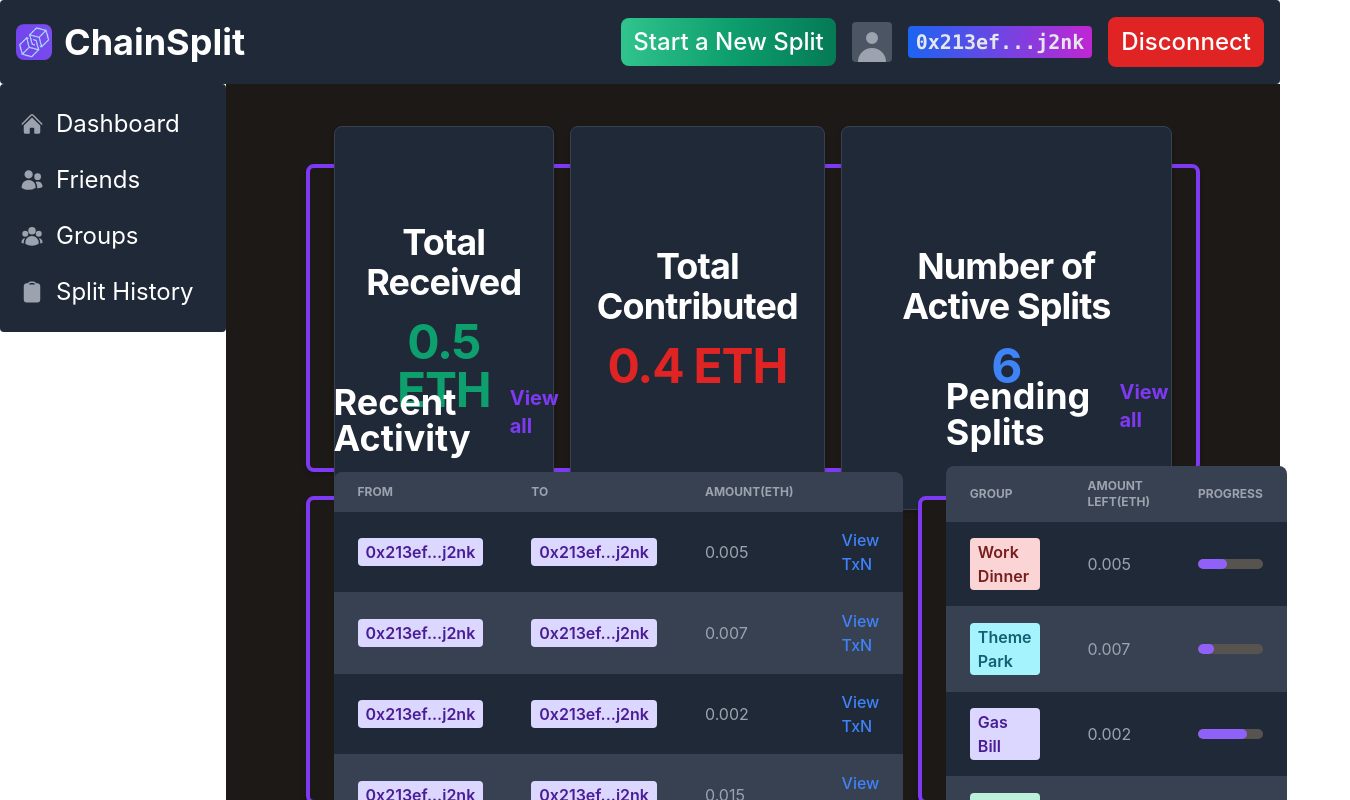
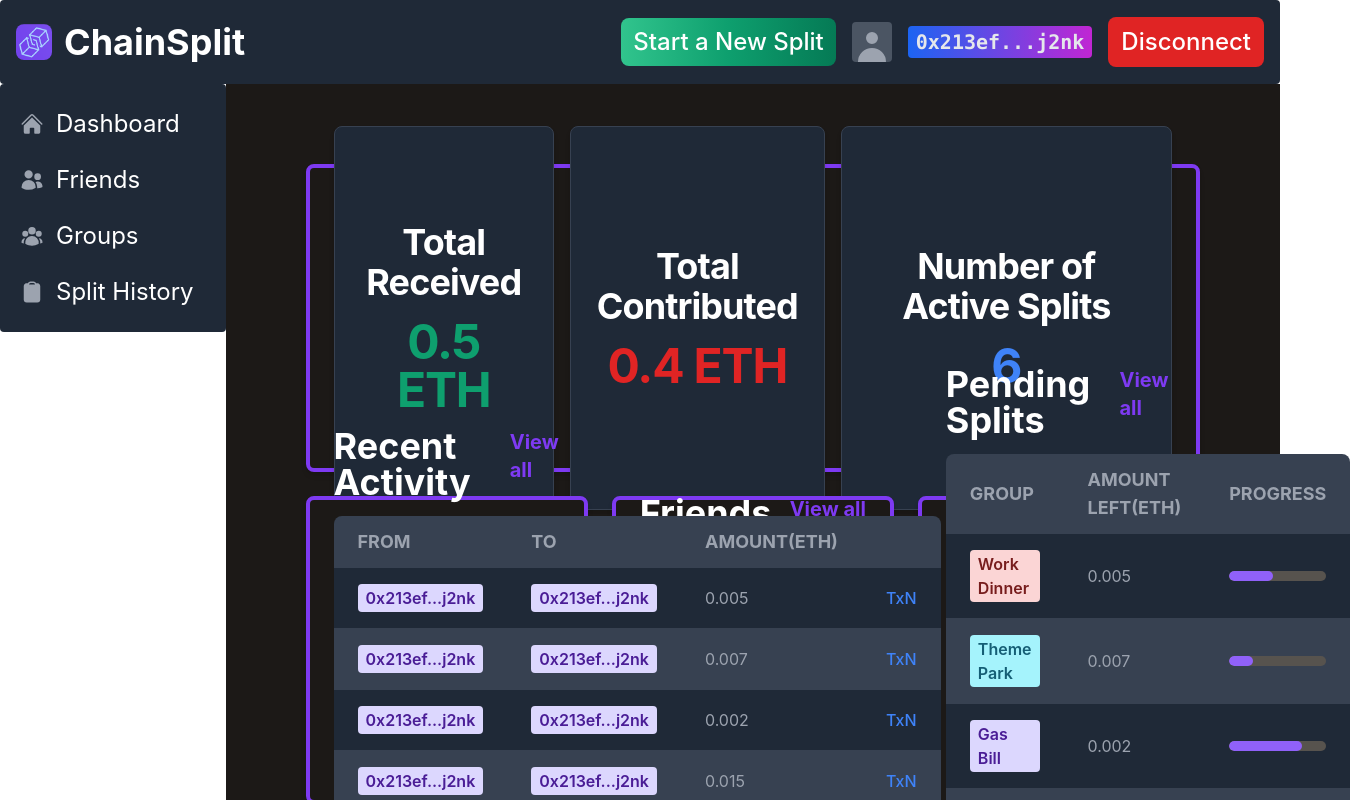
Before and after one commit to karan2605/Chain-Split, a React (Create React App) app: page /dashboard in a window 1280 px wide. Shown: the top 800 px of the page, 1350 px wide, since content can reach past the window. Built offline with nearby package versions, Linux system fonts and the light colour scheme; grey boxes are pictures that could not be loaded.

Commit message:
Added "view all" link and increased table header font size

```diff
--- a/src/components/dashboardComponents/PendingSplits.js
+++ b/src/components/dashboardComponents/PendingSplits.js
@@ -12,14 +12,14 @@ const PendingSplits = () => {
                         Pending Splits
                     </h1>
                     <a
-                        href="/"
+                        href="/groups"
                         className="text-xl font-bold hover:underline dark:text-purple-600"
                     >
                         View all
                     </a>
                 </div>
                 <Table striped={true} className="text-md">
-                    <Table.Head>
+                    <Table.Head className={"text-lg"}>
                         <Table.HeadCell>
                         Group
                         </Table.HeadCell>
--- a/src/components/dashboardComponents/RecentActivity.js
+++ b/src/components/dashboardComponents/RecentActivity.js
@@ -11,14 +11,14 @@ const RecentActivity = () => {
                         Recent Activity
                     </h1>
                     <a
-                        href="/"
+                        href="/history"
                         className="text-xl font-bold hover:underline dark:text-purple-600"
                     >
                         View all
                     </a>
                 </div>
                 <Table striped={true} className="text-md">
-                    <Table.Head>
+                    <Table.Head className={"text-lg"}>
                         <Table.HeadCell>
                         From
                         </Table.HeadCell>
@@ -54,7 +54,7 @@ const RecentActivity = () => {
                             href="/tables"
                             className="font-medium text-blue-600 hover:underline dark:text-blue-500"
                             >
-                            View TxN
+                            TxN
                             </a>
                         </Table.Cell>
                         </Table.Row>
@@ -77,7 +77,7 @@ const RecentActivity = () => {
                             href="/tables"
                             className="font-medium text-blue-600 hover:underline dark:text-blue-500"
                             >
-                            View TxN
+                            TxN
                             </a>
                         </Table.Cell>
                         </Table.Row>
@@ -100,7 +100,7 @@ const RecentActivity = () => {
                             href="/tables"
                             className="font-medium text-blue-600 hover:underline dark:text-blue-500"
                             >
-                            View TxN
+                            TxN
                             </a>
                         </Table.Cell>
                         </Table.Row>
@@ -123,7 +123,7 @@ const RecentActivity = () => {
                             href="/tables"
                             className="font-medium text-blue-600 hover:underline dark:text-blue-500"
                             >
-                            View TxN
+                            TxN
                             </a>
                         </Table.Cell>
                         </Table.Row>
@@ -146,7 +146,7 @@ const RecentActivity = () => {
                             href="/tables"
                             className="font-medium text-blue-600 hover:underline dark:text-blue-500"
                             >
-                            View TxN
+                            TxN
                             </a>
                         </Table.Cell>
                         </Table.Row>
```
